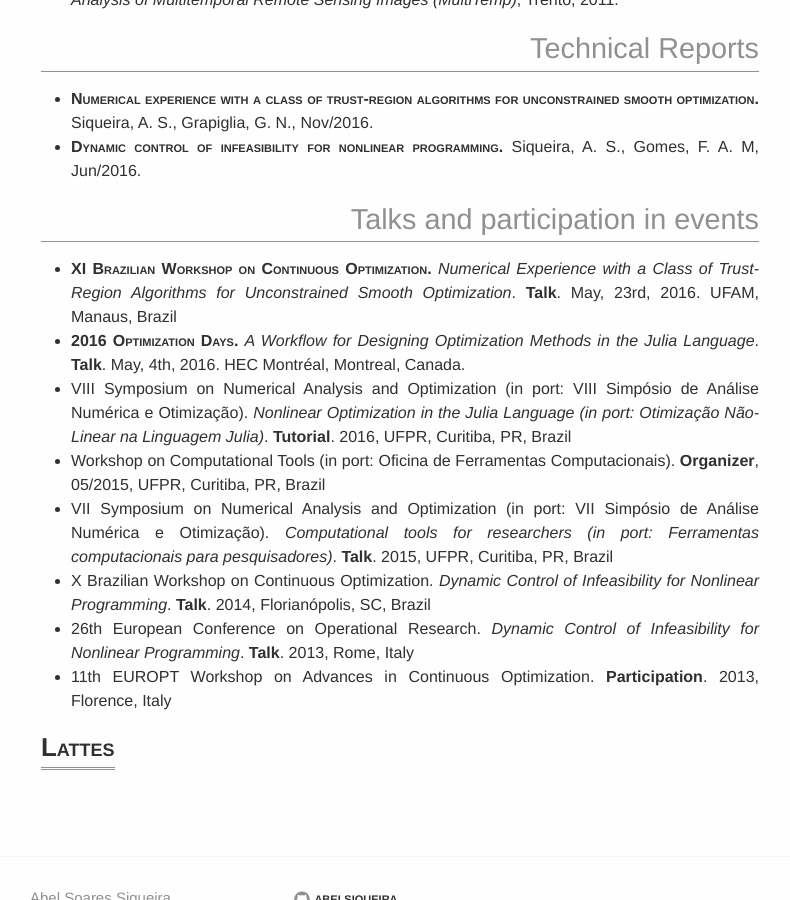
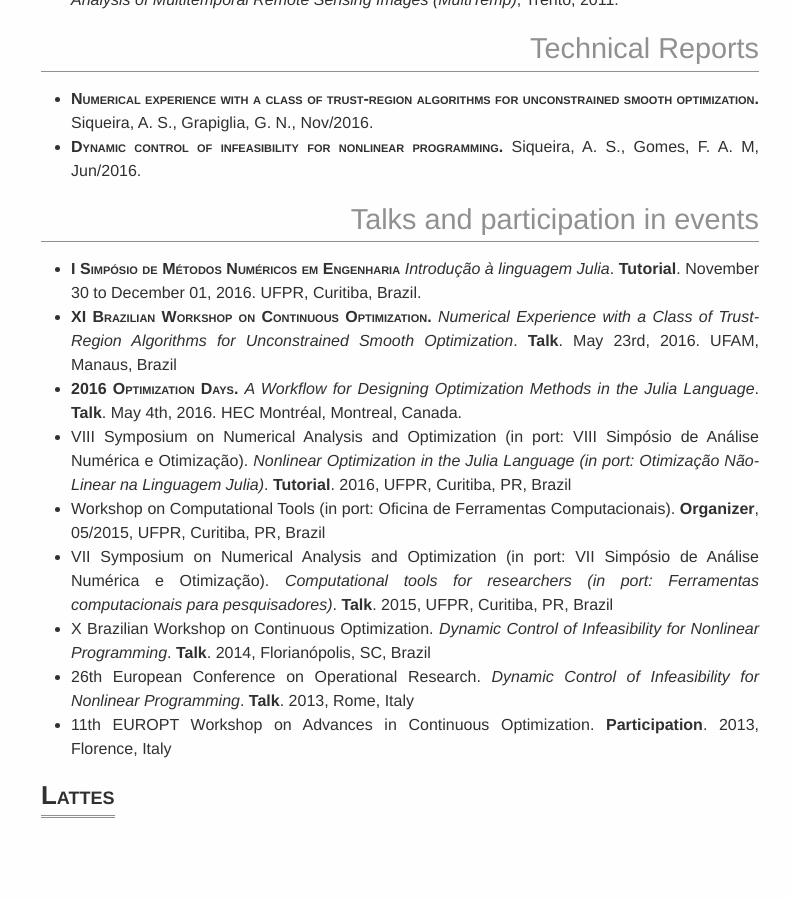
Before and after one commit to abelsiqueira/abelsiqueira.github.io-old, a Jekyll site: the page built from curriculum.en.md, in a window 1280 px wide and 900 px high, scrolled down 878 px. Shown: the whole window, without its empty margins (240-1030 px from the left). Built offline with Jekyll 4.4.1, drawn with Linux system fonts in a browser that asks for light colours.

Commit message:
Update curriculum with SMNE

```diff
--- a/curriculum.en.md
+++ b/curriculum.en.md
@@ -45,14 +45,18 @@ permalink:  /en/curriculum/
 
 # Talks and participation in events
 
+  - [I Simpósio de Métodos Numéricos em
+    Engenharia](https://github.com/abelsiqueira/smne-2016-julia)
+    _Introdução à linguagem Julia_.
+    **Tutorial**. November 30 to December 01, 2016. UFPR, Curitiba, Brazil.
   - [XI Brazilian Workshop on Continuous Optimization.]({{ site.baseurl
     }}/assets/brazopt-2016.pdf)
     _Numerical Experience with a Class of Trust-Region Algorithms for
     Unconstrained Smooth Optimization_.
-    **Talk**. May, 23rd, 2016. UFAM, Manaus, Brazil
+    **Talk**. May 23rd, 2016. UFAM, Manaus, Brazil
   - [2016 Optimization Days.]({{ site.baseurl }}/assets/jopt-2016.pdf)
     _A Workflow for Designing Optimization Methods in the Julia Language_.
-    **Talk**. May, 4th, 2016. HEC Montréal, Montreal, Canada.
+    **Talk**. May 4th, 2016. HEC Montréal, Montreal, Canada.
   - VIII Symposium on Numerical Analysis and Optimization (in port: VIII Simpósio
     de Análise Numérica e Otimização).
     _Nonlinear Optimization in the Julia Language (in port: Otimização
```
Also changed, not shown: curriculum.br.md (+5 -1 lines).
